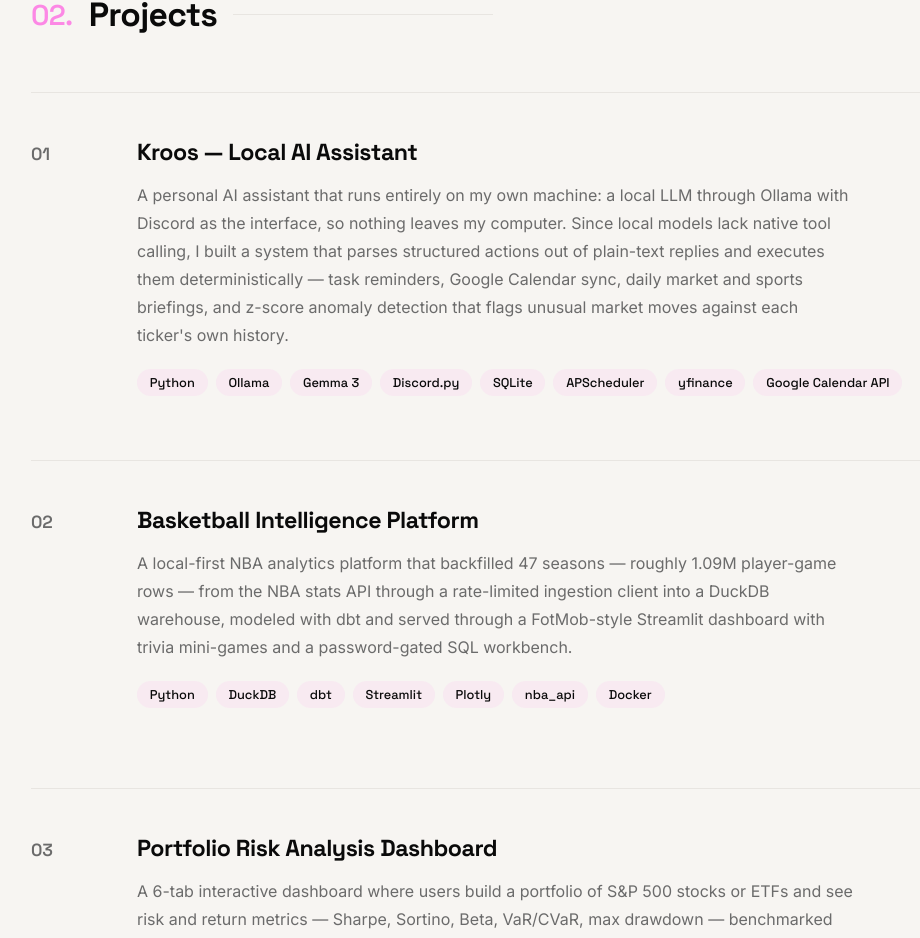
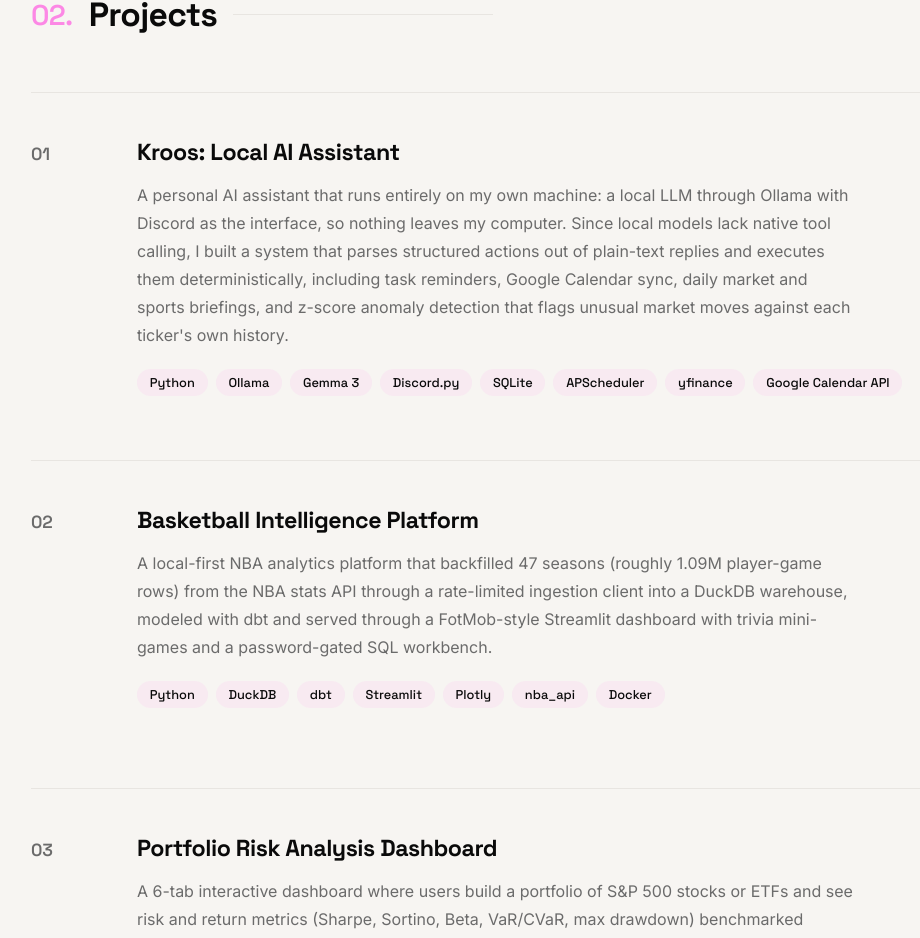
Before and after one commit to Ajaiah-D/Ajaiah-D.github.io, a React (Create React App) app: page / in a window 1280 px wide. Shown: the part 911-1849 px from the top of the page, without its empty margins (91-1011 px from the left). Built offline with nearby package versions, Linux system fonts and the light colour scheme; some icons are missing.

Commit message:
Remove em dashes from project descriptions and meta tags
Reformatted with colons/parentheses instead for a plainer, more
consistent tone across the site.

```diff
--- a/public/index.html
+++ b/public/index.html
@@ -7,12 +7,12 @@
     <meta name="theme-color" content="#000000" />
     <meta
       name="description"
-      content="Ajaiah Darlington — Analytics Engineer. I turn data into decisions."
+      content="Ajaiah Darlington: Analytics Engineer. I turn data into decisions."
     />
     <meta property="og:title" content="Ajaiah Darlington | Analytics Engineer" />
     <meta
       property="og:description"
-      content="Ajaiah Darlington — Analytics Engineer. I turn data into decisions."
+      content="Ajaiah Darlington: Analytics Engineer. I turn data into decisions."
     />
     <meta property="og:image" content="%PUBLIC_URL%/logo512.png" />
     <meta property="og:url" content="https://ajaiah-d.github.io/" />
@@ -21,7 +21,7 @@
     <meta name="twitter:title" content="Ajaiah Darlington | Analytics Engineer" />
     <meta
       name="twitter:description"
-      content="Ajaiah Darlington — Analytics Engineer. I turn data into decisions."
+      content="Ajaiah Darlington: Analytics Engineer. I turn data into decisions."
     />
     <meta name="twitter:image" content="%PUBLIC_URL%/logo512.png" />
     <link rel="preconnect" href="https://fonts.googleapis.com" />
--- a/src/portfolio.js
+++ b/src/portfolio.js
@@ -15,9 +15,9 @@ export const about = {
 
 export const projects = [
   {
-    name: 'Kroos — Local AI Assistant',
+    name: 'Kroos: Local AI Assistant',
     description:
-      'A personal AI assistant that runs entirely on my own machine: a local LLM through Ollama with Discord as the interface, so nothing leaves my computer. Since local models lack native tool calling, I built a system that parses structured actions out of plain-text replies and executes them deterministically — task reminders, Google Calendar sync, daily market and sports briefings, and z-score anomaly detection that flags unusual market moves against each ticker\'s own history.',
+      'A personal AI assistant that runs entirely on my own machine: a local LLM through Ollama with Discord as the interface, so nothing leaves my computer. Since local models lack native tool calling, I built a system that parses structured actions out of plain-text replies and executes them deterministically, including task reminders, Google Calendar sync, daily market and sports briefings, and z-score anomaly detection that flags unusual market moves against each ticker\'s own history.',
     stack: ['Python', 'Ollama', 'Gemma 3', 'Discord.py', 'SQLite', 'APScheduler', 'yfinance', 'Google Calendar API'],
     sourceCode: null,
     livePreview: null
@@ -25,7 +25,7 @@ export const projects = [
   {
     name: 'Basketball Intelligence Platform',
     description:
-      'A local-first NBA analytics platform that backfilled 47 seasons — roughly 1.09M player-game rows — from the NBA stats API through a rate-limited ingestion client into a DuckDB warehouse, modeled with dbt and served through a FotMob-style Streamlit dashboard with trivia mini-games and a password-gated SQL workbench.',
+      'A local-first NBA analytics platform that backfilled 47 seasons (roughly 1.09M player-game rows) from the NBA stats API through a rate-limited ingestion client into a DuckDB warehouse, modeled with dbt and served through a FotMob-style Streamlit dashboard with trivia mini-games and a password-gated SQL workbench.',
     stack: ['Python', 'DuckDB', 'dbt', 'Streamlit', 'Plotly', 'nba_api', 'Docker'],
     sourceCode: 'https://github.com/Ajaiah-D/basketball-intelligence-platform',
     livePreview: null
@@ -33,7 +33,7 @@ export const projects = [
   {
     name: 'Portfolio Risk Analysis Dashboard',
     description:
-      'A 6-tab interactive dashboard where users build a portfolio of S&P 500 stocks or ETFs and see risk and return metrics — Sharpe, Sortino, Beta, VaR/CVaR, max drawdown — benchmarked against SPY, with plain-English explanations for people new to finance. Tested at three levels with pytest, including headless end-to-end runs of the real app.',
+      'A 6-tab interactive dashboard where users build a portfolio of S&P 500 stocks or ETFs and see risk and return metrics (Sharpe, Sortino, Beta, VaR/CVaR, max drawdown) benchmarked against SPY, with plain-English explanations for people new to finance. Tested at three levels with pytest, including headless end-to-end runs of the real app.',
     stack: ['Python', 'Streamlit', 'Plotly', 'pandas', 'NumPy', 'SQLite', 'pytest'],
     sourceCode: 'https://github.com/Ajaiah-D/Portfolio-Risk-Analysis',
     livePreview: null
```
